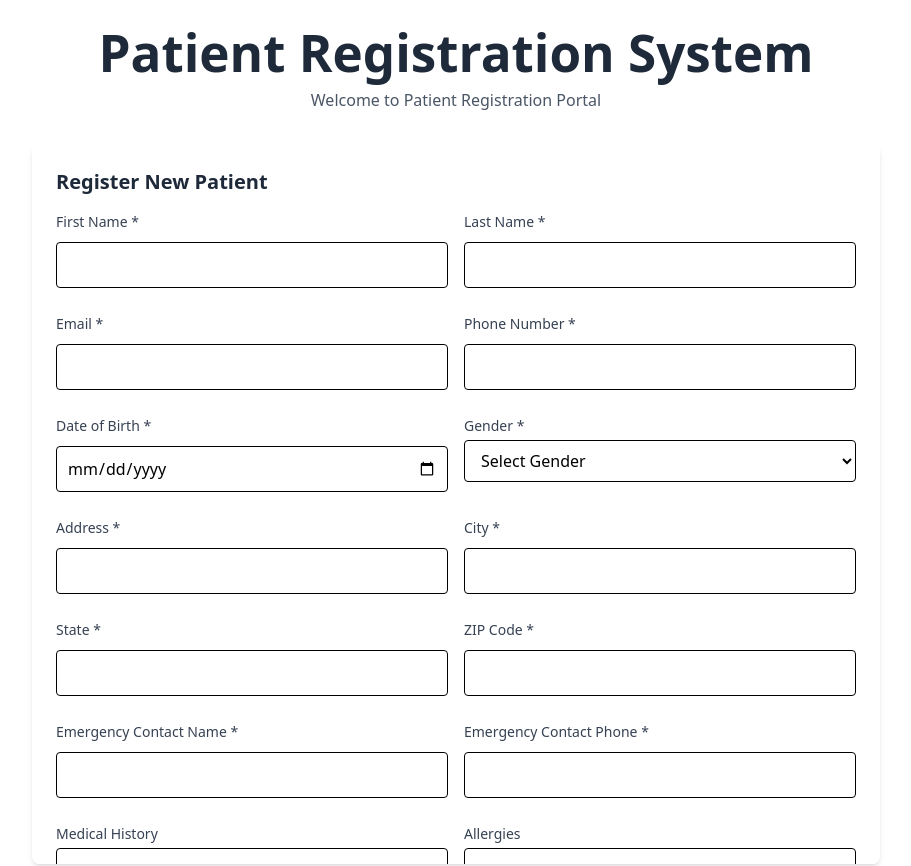
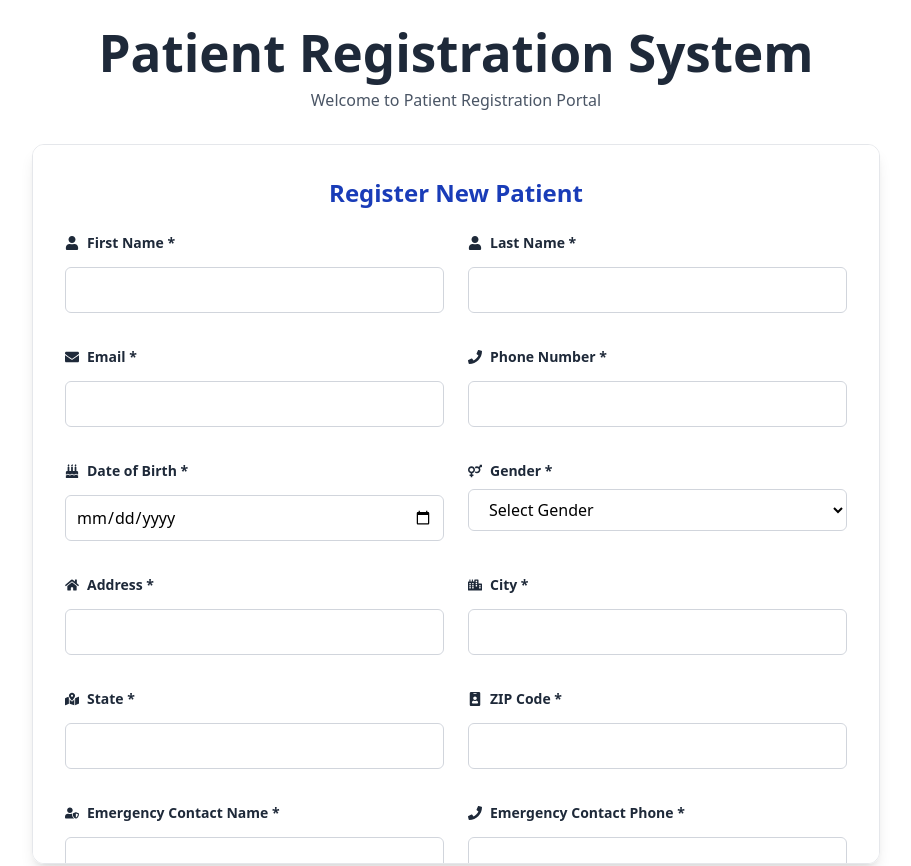
Before and after one commit to sumanthak2004/Patient_Reg_APP, a React (Vite) app: page /registration in a window 1280 px wide. Shown: the top 866 px of the page, without its empty margins (184-1095 px from the left). Built offline with nearby package versions, Linux system fonts and the light colour scheme.

Commit message:
Enhance PatientForm UI: add icons, improved styling, and maintain formal layout

```diff
--- a/src/PatientForm.jsx
+++ b/src/PatientForm.jsx
@@ -1,5 +1,6 @@
 import React, { useState } from 'react';
 import { getDB } from './db';
+import { FaUser, FaEnvelope, FaPhone, FaBirthdayCake, FaVenusMars, FaHome, FaCity, FaMapMarkedAlt, FaIdBadge, FaUserShield, FaNotesMedical, FaPills, FaAllergies } from 'react-icons/fa';
 
 export default function PatientForm({ onPatientAdded }) {
   const [form, setForm] = useState({
@@ -38,8 +39,6 @@ export default function PatientForm({ onPatientAdded }) {
         medical_history: '', allergies: '', medications: ''
       });
       onPatientAdded?.();
-
-      // 🔁 Broadcast sync to other tabs
       new BroadcastChannel('patient-sync').postMessage('refresh');
     } catch (err) {
       console.error(err);
@@ -49,42 +48,103 @@ export default function PatientForm({ onPatientAdded }) {
     }
   };
 
+  const renderField = (label, name, icon, type = 'text', required = true) => (
+    <div className="flex flex-col">
+      <label className="text-sm font-semibold text-gray-800 mb-1 flex items-center gap-2">
+        {icon} {label}{required && ' *'}
+      </label>
+      <input
+        name={name}
+        type={type}
+        value={form[name]}
+        onChange={handleChange}
+        className="mt-1 px-4 py-2 border border-gray-300 rounded-md text-black focus:outline-none focus:ring-2 focus:ring-blue-500"
+        required={required}
+      />
+    </div>
+  );
+
   return (
-    <div className="bg-white p-6 rounded-lg shadow-md mb-6 overflow-y-auto max-h-[90vh]">
-      <h2 className="text-xl font-bold mb-4 text-gray-800">Register New Patient</h2>
-      <form onSubmit={handleSubmit} className="grid grid-cols-1 md:grid-cols-2 gap-4 text-left">
-        {[
-          ['First Name', 'first_name'], ['Last Name', 'last_name'],
-          ['Email', 'email'], ['Phone Number', 'phone'],
-          ['Date of Birth', 'dob'], ['Gender', 'gender'],
-          ['Address', 'address'], ['City', 'city'],
-          ['State', 'state'], ['ZIP Code', 'zip'],
-          ['Emergency Contact Name', 'emergency_name'],
-          ['Emergency Contact Phone', 'emergency_phone'],
-          ['Medical History', 'medical_history'],
-          ['Allergies', 'allergies'],
-          ['Current Medications', 'medications']
-        ].map(([label, name]) => (
-          <div key={name} className="flex flex-col">
-            <label className="text-sm font-medium text-gray-700">{label}{!['medical_history','allergies','medications'].includes(name) && ' *'}</label>
-            {name === 'gender' ? (
-              <select name="gender" value={form.gender} onChange={handleChange}
-                className="mt-1 px-3 py-2 border rounded text-black">
-                <option value="">Select Gender</option>
-                <option>Male</option><option>Female</option><option>Other</option>
-              </select>
-            ) : name === 'medical_history' || name === 'allergies' || name === 'medications' ? (
-              <textarea name={name} value={form[name]} onChange={handleChange}
-                className="mt-1 px-3 py-2 border rounded text-black" rows="2" />
-            ) : (
-              <input name={name} type={name === 'dob' ? 'date' : 'text'} value={form[name]} onChange={handleChange}
-                className="mt-1 px-3 py-2 border rounded text-black" required={!['medical_history','allergies','medications'].includes(name)} />
-            )}
-          </div>
-        ))}
+    <div className="bg-white p-8 rounded-xl shadow-lg mb-6 overflow-y-auto max-h-[90vh] border border-gray-200">
+      <h2 className="text-2xl font-bold mb-6 text-blue-800 text-center">Register New Patient</h2>
+      <form onSubmit={handleSubmit} className="grid grid-cols-1 md:grid-cols-2 gap-6 text-left">
+        {renderField('First Name', 'first_name', <FaUser />)}
+        {renderField('Last Name', 'last_name', <FaUser />)}
+        {renderField('Email', 'email', <FaEnvelope />, 'email')}
+        {renderField('Phone Number', 'phone', <FaPhone />)}
+        {renderField('Date of Birth', 'dob', <FaBirthdayCake />, 'date')}
+
+        <div className="flex flex-col">
+          <label className="text-sm font-semibold text-gray-800 mb-1 flex items-center gap-2">
+            <FaVenusMars /> Gender *
+          </label>
+          <select
+            name="gender"
+            value={form.gender}
+            onChange={handleChange}
+            className="mt-1 px-4 py-2 border border-gray-300 rounded-md text-black focus:outline-none focus:ring-2 focus:ring-blue-500"
+            required
+          >
+            <option value="">Select Gender</option>
+            <option>Male</option>
+            <option>Female</option>
+            <option>Other</option>
+          </select>
+        </div>
+
+        {renderField('Address', 'address', <FaHome />)}
+        {renderField('City', 'city', <FaCity />)}
+        {renderField('State', 'state', <FaMapMarkedAlt />)}
+        {renderField('ZIP Code', 'zip', <FaIdBadge />)}
+
+        {renderField('Emergency Contact Name', 'emergency_name', <FaUserShield />)}
+        {renderField('Emergency Contact Phone', 'emergency_phone', <FaPhone />)}
+
         <div className="col-span-full">
-          <button type="submit" disabled={isSubmitting}
-            className="w-full bg-blue-600 text-white py-2 px-4 rounded-md hover:bg-blue-700 disabled:opacity-50">
+          <label className="text-sm font-semibold text-gray-800 mb-1 flex items-center gap-2">
+            <FaNotesMedical /> Medical History
+          </label>
+          <textarea
+            name="medical_history"
+            value={form.medical_history}
+            onChange={handleChange}
+            className="mt-1 w-full px-4 py-2 border border-gray-300 rounded-md text-black focus:outline-none focus:ring-2 focus:ring-blue-500"
+            rows={2}
+          />
+        </div>
+
+        <div className="col-span-full">
+          <label className="text-sm font-semibold text-gray-800 mb-1 flex items-center gap-2">
+            <FaAllergies /> Allergies
+          </label>
+          <textarea
+            name="allergies"
+            value={form.allergies}
+            onChange={handleChange}
+            className="mt-1 w-full px-4 py-2 border border-gray-300 rounded-md text-black focus:outline-none focus:ring-2 focus:ring-blue-500"
+            rows={2}
+          />
+        </div>
+
+        <div className="col-span-full">
+          <label className="text-sm font-semibold text-gray-800 mb-1 flex items-center gap-2">
+            <FaPills /> Current Medications
+          </label>
+          <textarea
+            name="medications"
+            value={form.medications}
+            onChange={handleChange}
+            className="mt-1 w-full px-4 py-2 border border-gray-300 rounded-md text-black focus:outline-none focus:ring-2 focus:ring-blue-500"
+            rows={2}
+          />
+        </div>
+
+        <div className="col-span-full">
+          <button
+            type="submit"
+            disabled={isSubmitting}
+            className="w-full bg-blue-700 text-white py-3 px-6 rounded-md font-semibold hover:bg-blue-800 transition duration-300 disabled:opacity-50"
+          >
             {isSubmitting ? 'Registering...' : 'Register Patient'}
           </button>
         </div>
```
